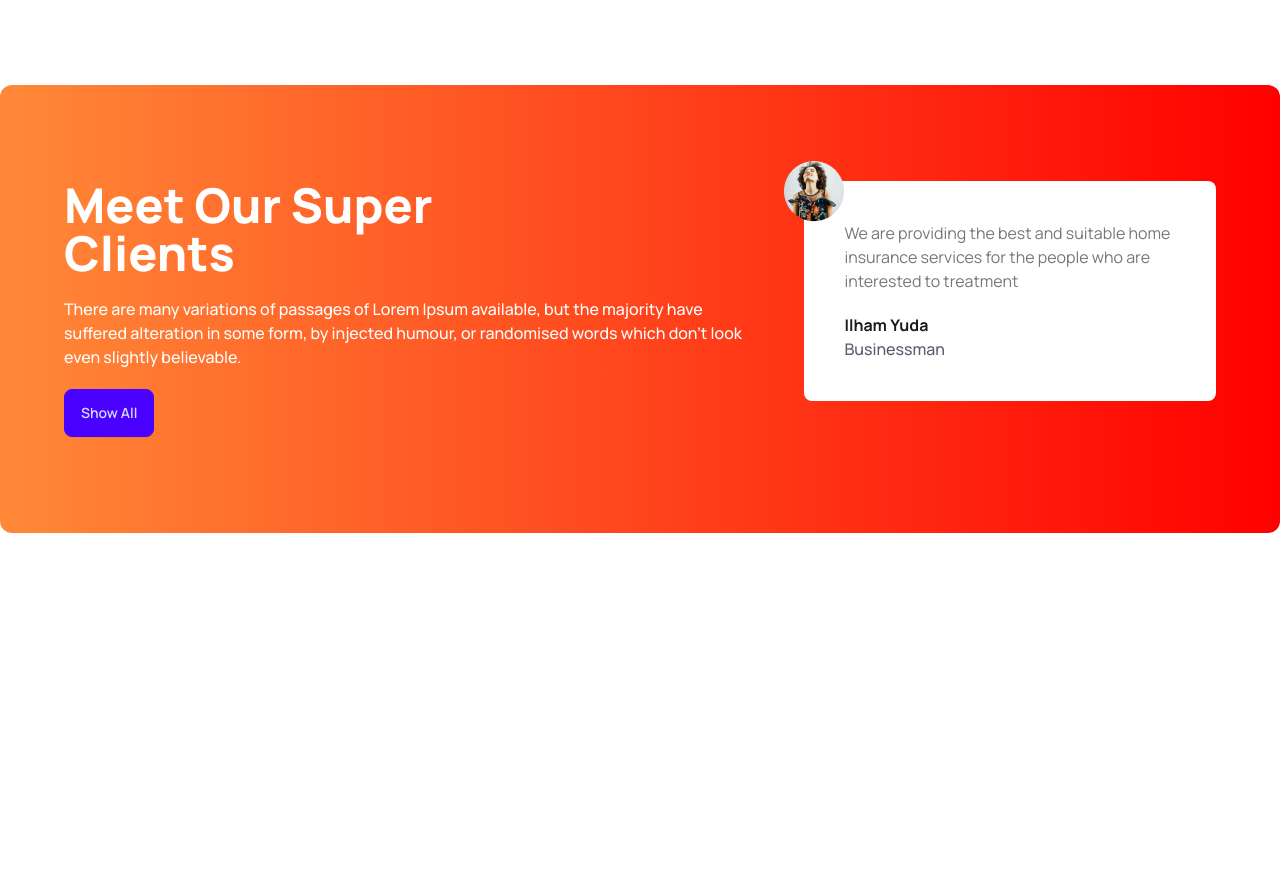
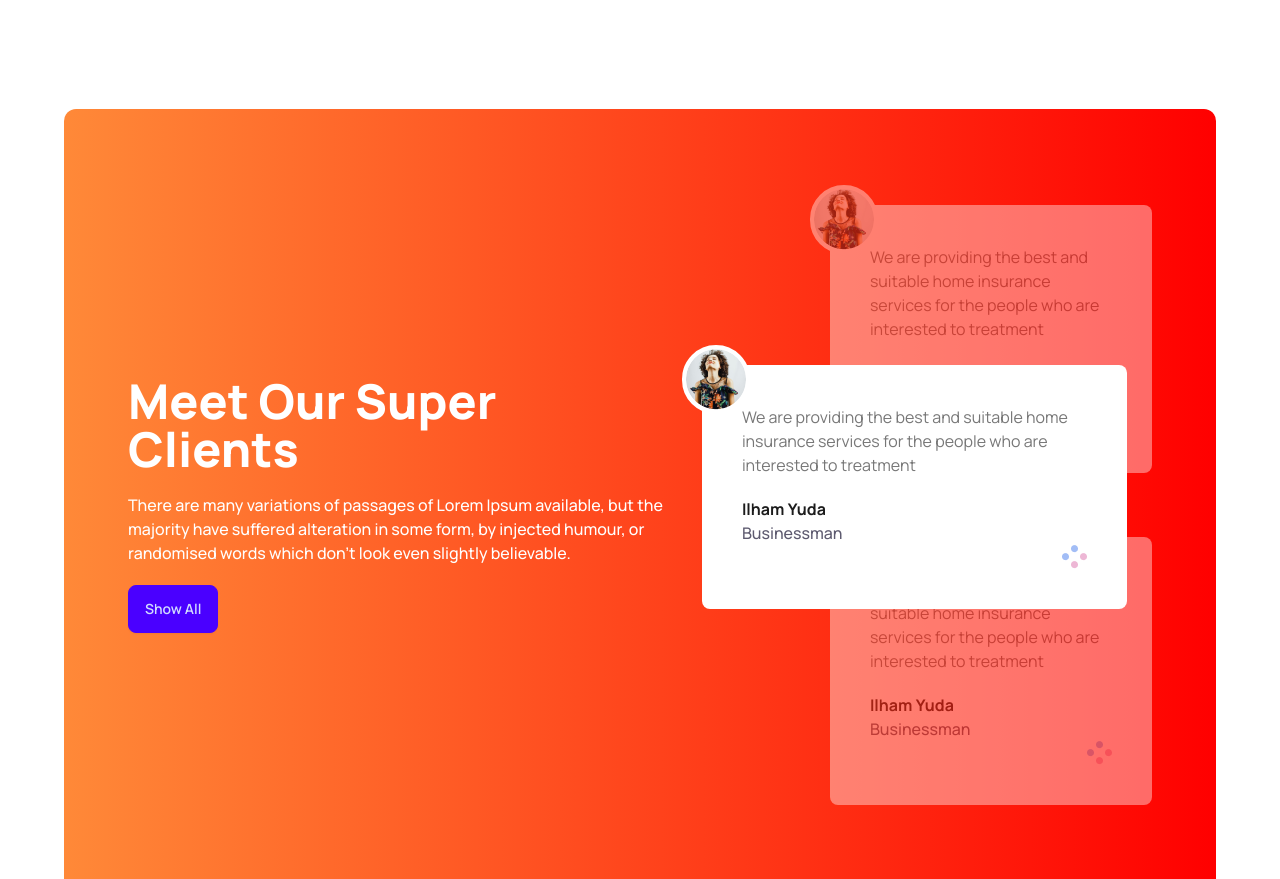
Before and after one commit to aayman01/Tea-House-Daisy, a plain HTML site: page index.html in a window 1280 px wide. Shown: the part 1918-2797 px from the top of the page. Before the commit the page ends 2547 px from the top, so only its background shows below. Drawn offline with nearby package versions, Linux system fonts and the light colour scheme.

Commit message:
Meet Our Super Clients done

```diff
--- a/index.html
+++ b/index.html
@@ -15,7 +15,7 @@
     rel="stylesheet">
   <!--Font style -->
   <style>
-        .font-manrope{
+    .font-manrope {
       font-family: 'Manrope', sans-serif;
     }
   </style>
@@ -33,14 +33,17 @@
 </head>
 
 <body class="font-manrope">
-    <header class=" container mx-auto">
+  <header class=" max-w-6xl mx-auto">
     <div class="hero">
       <div class="hero-content flex-col lg:flex-row">
         <div class="flex-1">
           <h1 class="text-7xl font-extrabold">It's good <br>
             tea time at The <br> Tea House</h1>
-                <p class="text-lg font-medium text-[#777] py-7">Tea and Botanical Solutions Supplier Give Optimum <br> Satisfaction To Your Taste Buds.</p>
-                <button class="btn rounded-lg text-white bg-gradient-to-r from-[#F00] to-[#FF8938]">Explore More <svg xmlns="http://www.w3.org/2000/svg" fill="none" viewBox="0 0 24 24" stroke-width="1.5" stroke="currentColor" class="w-6 h-6">
+          <p class="text-lg font-medium text-[#777] py-7">Tea and Botanical Solutions Supplier Give Optimum <br>
+            Satisfaction To Your Taste Buds.</p>
+          <button class="btn rounded-lg text-white bg-gradient-to-r from-[#F00] to-[#FF8938]">Explore More <svg
+              xmlns="http://www.w3.org/2000/svg" fill="none" viewBox="0 0 24 24" stroke-width="1.5"
+              stroke="currentColor" class="w-6 h-6">
               <path stroke-linecap="round" stroke-linejoin="round" d="m4.5 19.5 15-15m0 0H8.25m11.25 0v11.25" />
             </svg>
           </button>
@@ -49,8 +52,11 @@
           <img src="images/banner.png" class="max-w-sm " />
           <div class="-mt-16 flex items-center gap-3 bg-white rounded-xl drop-shadow-lg p-5 w-60">
             <!-- rating icon -->
-                    <svg xmlns="http://www.w3.org/2000/svg" viewBox="0 0 24 24" fill="currentColor" class="w-6 h-6 text-amber-400">
-                        <path fill-rule="evenodd" d="M10.788 3.21c.448-1.077 1.976-1.077 2.424 0l2.082 5.006 5.404.434c1.164.093 1.636 1.545.749 2.305l-4.117 3.527 1.257 5.273c.271 1.136-.964 2.033-1.96 1.425L12 18.354 7.373 21.18c-.996.608-2.231-.29-1.96-1.425l1.257-5.273-4.117-3.527c-.887-.76-.415-2.212.749-2.305l5.404-.434 2.082-5.005Z" clip-rule="evenodd" />
+            <svg xmlns="http://www.w3.org/2000/svg" viewBox="0 0 24 24" fill="currentColor"
+              class="w-6 h-6 text-amber-400">
+              <path fill-rule="evenodd"
+                d="M10.788 3.21c.448-1.077 1.976-1.077 2.424 0l2.082 5.006 5.404.434c1.164.093 1.636 1.545.749 2.305l-4.117 3.527 1.257 5.273c.271 1.136-.964 2.033-1.96 1.425L12 18.354 7.373 21.18c-.996.608-2.231-.29-1.96-1.425l1.257-5.273-4.117-3.527c-.887-.76-.415-2.212.749-2.305l5.404-.434 2.082-5.005Z"
+                clip-rule="evenodd" />
             </svg>
 
             <div>
@@ -64,11 +70,13 @@
     </div>
 
   </header>
-    <main class="container mx-auto">
+  <main class="max-w-6xl mx-auto">
     <!-- featured section -->
     <section class="text-center p-4">
       <h3 class="text-5xl font-extrabold mt-36 mb-5">Our Featured Products</h3>
-            <p class="text-base font-medium mb-12 lg:max-w-3xl mx-auto">There are many variations of passages of Lorem Ipsum available, but the majority have suffered alteration in some form, by injected humour, or randomised words which don't look even slightly believable.</p>
+      <p class="text-base font-medium mb-12 lg:max-w-3xl mx-auto">There are many variations of passages of Lorem Ipsum
+        available, but the majority have suffered alteration in some form, by injected humour, or randomised words which
+        don't look even slightly believable.</p>
       <!-- featured card container -->
       <div class="grid gap-6 grid-cols-1 md:grid-cols-2 lg:grid-cols-4 ">
         <!-- first card -->
@@ -107,6 +115,7 @@
     </section>
 
     <!-- Great Tea, Freshly Presented -->
+
     <section class="my-24 flex gap-12 p-4 flex-col lg:flex-row">
       <div class="grid gap-8 grid-cols-1 md:grid-cols-2 flex-1">
         <div class="rounded-xl h-36 bg-gradient-to-r from-red-100 to-amber-100"></div>
@@ -122,33 +131,78 @@
       </div>
       <div class="flex-1">
         <h3 class="text-5xl font-extrabold mb-5">Great Tea, Freshly <br> Presented</h3>
-                <p class="mb-7">The meaning of gong cha is chanese is to provide the best tea to emperor from all possessions . It represents the highest quality and self expectation. Establishing in 2006, Gong cha had been deeply appreciated by its custoers because of good words of mouth and unique customized service orginated from Taiwan.</p>
+        <p class="mb-7">The meaning of gong cha is chanese is to provide the best tea to emperor from all possessions .
+          It represents the highest quality and self expectation. Establishing in 2006, Gong cha had been deeply
+          appreciated by its custoers because of good words of mouth and unique customized service orginated from
+          Taiwan.</p>
         <h4 class="text-xl font-extrabold mb-2">Unique Taste</h4>
-                <p class="text-base font-medium mb-4">A Unique and different style from other teapots gives a luxurious and minimalist impression</p>
+        <p class="text-base font-medium mb-4">A Unique and different style from other teapots gives a luxurious and
+          minimalist impression</p>
         <h4 class="text-xl font-extrabold mb-2">Unique Taste</h4>
-                <p class="text-base font-medium">Premium Quality that makes tea more elegant and more durable when you use it.</p>
+        <p class="text-base font-medium">Premium Quality that makes tea more elegant and more durable when you use it.
+        </p>
       </div>
 
     </section>
+    <!-- Great Tea, Freshly Presented end -->
+
     <!-- super client section -->
-        <section class="my-24 flex flex-col lg:flex-row gap-12 rounded-xl bg-gradient-to-r from-[#FF8938] to-[#F00] px-16 py-24">
+    <section
+      class="my-24 flex flex-col lg:flex-row gap-12 rounded-xl bg-gradient-to-r from-[#FF8938] to-[#F00] px-16 py-24">
+      <div class="flex lg:pr-28 items-center">
         <div class="space-y-5">
           <h2 class="text-5xl text-white font-extrabold">Meet Our Super
             <br>
-                Clients</h2>
-                <p class="text-base text-white font-medium">There are many variations of passages of Lorem Ipsum available, but the majority have suffered alteration in some form, by injected humour, or randomised words which don't look even slightly believable.</p>
+            Clients
+          </h2>
+          <p class="text-base text-white font-medium">There are many variations of passages of Lorem Ipsum available, but
+            the majority have suffered alteration in some form, by injected humour, or randomised words which don't look
+            even slightly believable.</p>
           <button class="btn btn-primary">Show All</button>
         </div>
-          <div>
-          <!-- review -->
-            <div class="relative p-10 rounded-lg bg-white">
-              <img class="absolute -top-5 -left-5" src="./images/client.png" alt="">
-              <p class="text-[#777] text-base font-normal">We are providing the best and suitable home insurance services for the people who are interested to treatment</p>
+      </div>
+      <!-- review container -->
+      <div class="relative">
+        <!-- previous review -->
+        <div class="relative mb-16 z-5 opacity-40 p-10 rounded-lg bg-white">
+          <img class="absolute -top-5 -left-5 border-4 border-white rounded-full bg-white" src="./images/client.png"
+            alt="">
+          <p class="text-[#777] text-base font-normal">We are providing the best and suitable home insurance services
+            for the people who are interested to treatment</p>
           <h4 class=" text-[#1C1C1C] font-bold text-base mt-5">Ilham Yuda</h4>
           <p class="text-[#5D5A6F] font-medium">Businessman</p>
+          <div class="flex justify-end">
+            <img src="./images/circles.png" alt="">
+          </div>
+        </div>
+        <!--current review -->
+        <div class="absolute top-40 lg:-left-32 z-10 lg:w-[425px] p-10 rounded-lg bg-white">
+          <img class="absolute -top-5 -left-5 border-4 border-white rounded-full bg-white" src="./images/client.png"
+            alt="">
+          <p class="text-[#777] text-base font-normal">We are providing the best and suitable home insurance services
+            for the people who are interested to treatment</p>
+          <h4 class=" text-[#1C1C1C] font-bold text-base mt-5">Ilham Yuda</h4>
+          <p class="text-[#5D5A6F] font-medium">Businessman</p>
+          <div class="flex justify-end">
+            <img src="./images/circles.png" alt="">
+          </div>
+        </div>
+        <!--previous review -->
+        <div class="relative z-5 opacity-40 p-10 rounded-lg bg-white">
+          <img class="absolute -top-5 -left-5 border-4 border-white rounded-full bg-white" src="./images/client.png"
+            alt="">
+          <p class="text-[#777] text-base font-normal">We are providing the best and suitable home insurance services
+            for the people who are interested to treatment</p>
+          <h4 class=" text-[#1C1C1C] font-bold text-base mt-5">Ilham Yuda</h4>
+          <p class="text-[#5D5A6F] font-medium">Businessman</p>
+          <div class="flex justify-end">
+            <img src="./images/circles.png" alt="">
+          </div>
         </div>
       </div>
     </section>
+    <!-- super client section end -->
+
 
 
   </main>
```
Lines whose indentation alone changed are shown as unchanged.
